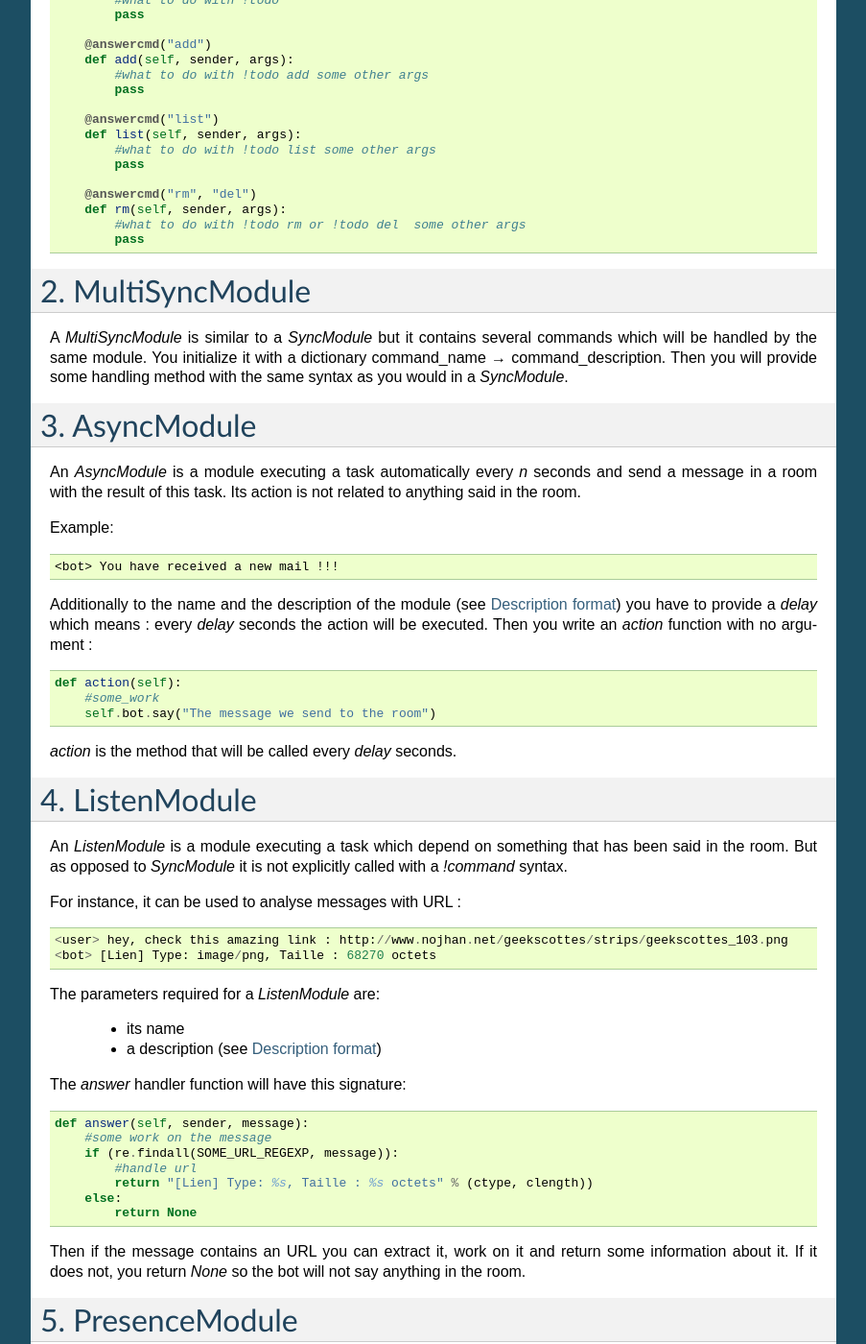
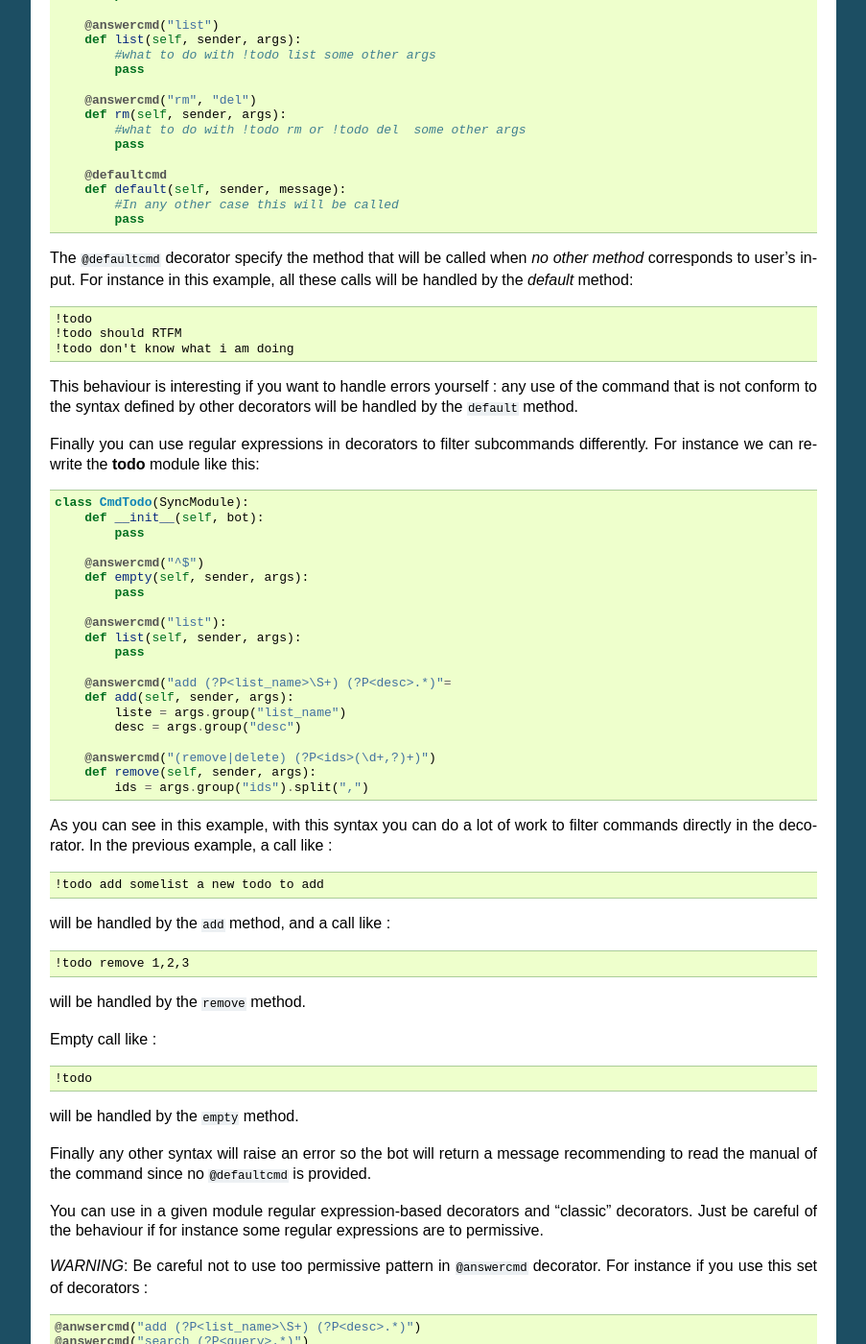
Before and after one commit to pipoteam/pipobot, a Sphinx documentation site: the page built from doc/source/modules_specs.rst, in a window 1280 px wide and 1400 px high, scrolled down 1166 px. Shown: the whole window at 96% size, without its empty margins (198-1101 px from the left). Built offline with Sphinx 7.4.7, drawn with Linux system fonts in a browser that asks for light colours; some of the changed text lies outside the part shown.

Commit message:
updating/completing documentation

```diff
--- a/doc/source/modules_specs.rst
+++ b/doc/source/modules_specs.rst
@@ -82,6 +77,85 @@ For instance the skeleton of the **todo** module will be:
             #what to do with !todo rm or !todo del  some other args
             pass
 
+        @defaultcmd
+        def default(self, sender, message):
+            #In any other case this will be called
+            pass
+
+The ``@defaultcmd`` decorator specify the method that will be called when *no other method* corresponds
+to user's input.
+For instance in this example, all these calls will be handled by the `default` method: ::
+
+    !todo
+    !todo should RTFM
+    !todo don't know what i am doing
+
+This behaviour is interesting if you want to handle errors yourself : any use of the command that is not conform
+to the syntax defined by other decorators will be handled by the ``default`` method.
+
+Finally you can use regular expressions in decorators to filter subcommands differently.
+For instance we can re-write the **todo** module like this:
+
+.. code-block:: python
+
+    class CmdTodo(SyncModule):
+        def __init__(self, bot):
+            pass
+
+        @answercmd("^$")
+        def empty(self, sender, args):
+            pass
+
+        @answercmd("list"):
+        def list(self, sender, args):
+            pass
+
+        @answercmd("add (?P<list_name>\S+) (?P<desc>.*)"=
+        def add(self, sender, args):
+            liste = args.group("list_name")
+            desc = args.group("desc")
+
+        @answercmd("(remove|delete) (?P<ids>(\d+,?)+)")
+        def remove(self, sender, args):
+            ids = args.group("ids").split(",")
+
+As you can see in this example, with this syntax you can do a lot of work to filter commands directly in the
+decorator.
+In the previous example, a call like : ::
+
+!todo add somelist a new todo to add
+
+will be handled by the ``add`` method, and a call like : ::
+
+!todo remove 1,2,3
+
+will be handled by the ``remove`` method.
+
+Empty call like : ::
+
+!todo
+
+will be handled by the ``empty`` method.
+
+Finally any other syntax will raise an error so the bot will return a message recommending to read
+the manual of the command since no ``@defaultcmd`` is provided.
+
+You can use in a given module regular expression-based decorators and "classic" decorators.
+Just be careful of the behaviour if for instance some regular expressions are to permissive.
+
+*WARNING*: Be careful not to use too permissive pattern in ``@answercmd`` decorator.
+For instance if you use this set of decorators :
+
+.. code-block:: python
+
+    @anwsercmd("add (?P<list_name>\S+) (?P<desc>.*)")
+    @answercmd("search (?P<query>.*)")
+    @answercmd("(remove|delete) (?P<ids>(\d+,?)+)")
+    @answercmd("")
+
+*ANY* call to the corresponding command will be caught by the last one since an empty regular
+expression matches *a lot* of things !!
+If you want to define the `empty` subcommand, just use ``@answercmd("^$")``.
 
 .. _multisync_module:
 
```
Also changed, not shown: other parts of doc/source/modules_specs.rst (+2 -7 lines), doc/source/high_level.rst (added, +41 -0 lines), doc/source/index.rst (+7 -0 lines), doc/source/lib.rst (+11 -3 lines), 1 other file.
